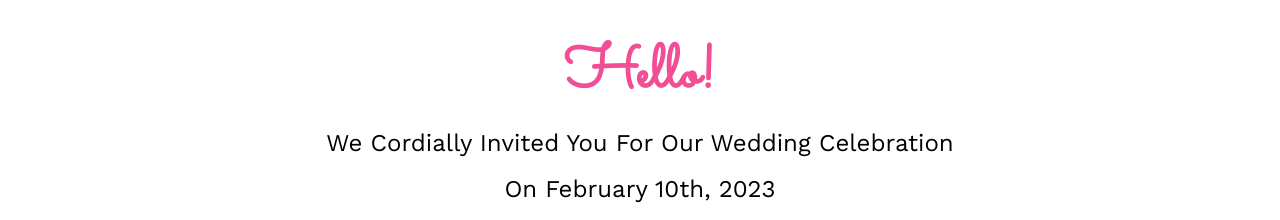
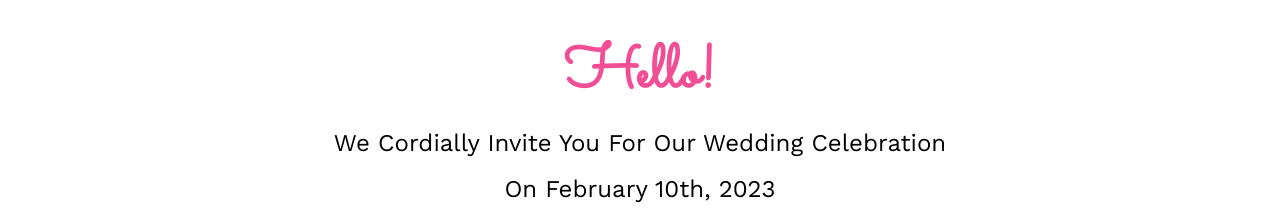
Before and after one commit to parasy787898/parasy787898.github.io, a plain HTML site: page index.html in a window 1280 px wide. Shown: the part 902-1122 px from the top of the page. Drawn offline with nearby package versions, Linux system fonts and the light colour scheme; files whose address does not match are found by name.

Commit message:
sell error
jimmy invite spell change

```diff
--- a/index.html
+++ b/index.html
@@ -93,7 +93,7 @@
 			<div class="row">
 				<div class="col-md-8 col-md-offset-2 text-center fh5co-heading animate-box">
 					<h2>Hello!</h2>
-					<h3>We Cordially Invited You For Our Wedding Celebration</h3>
+					<h3>We Cordially Invite You For Our Wedding Celebration</h3>
 					<h3>On February 10th, 2023 </h3>
 				</div>
 			</div>
```
